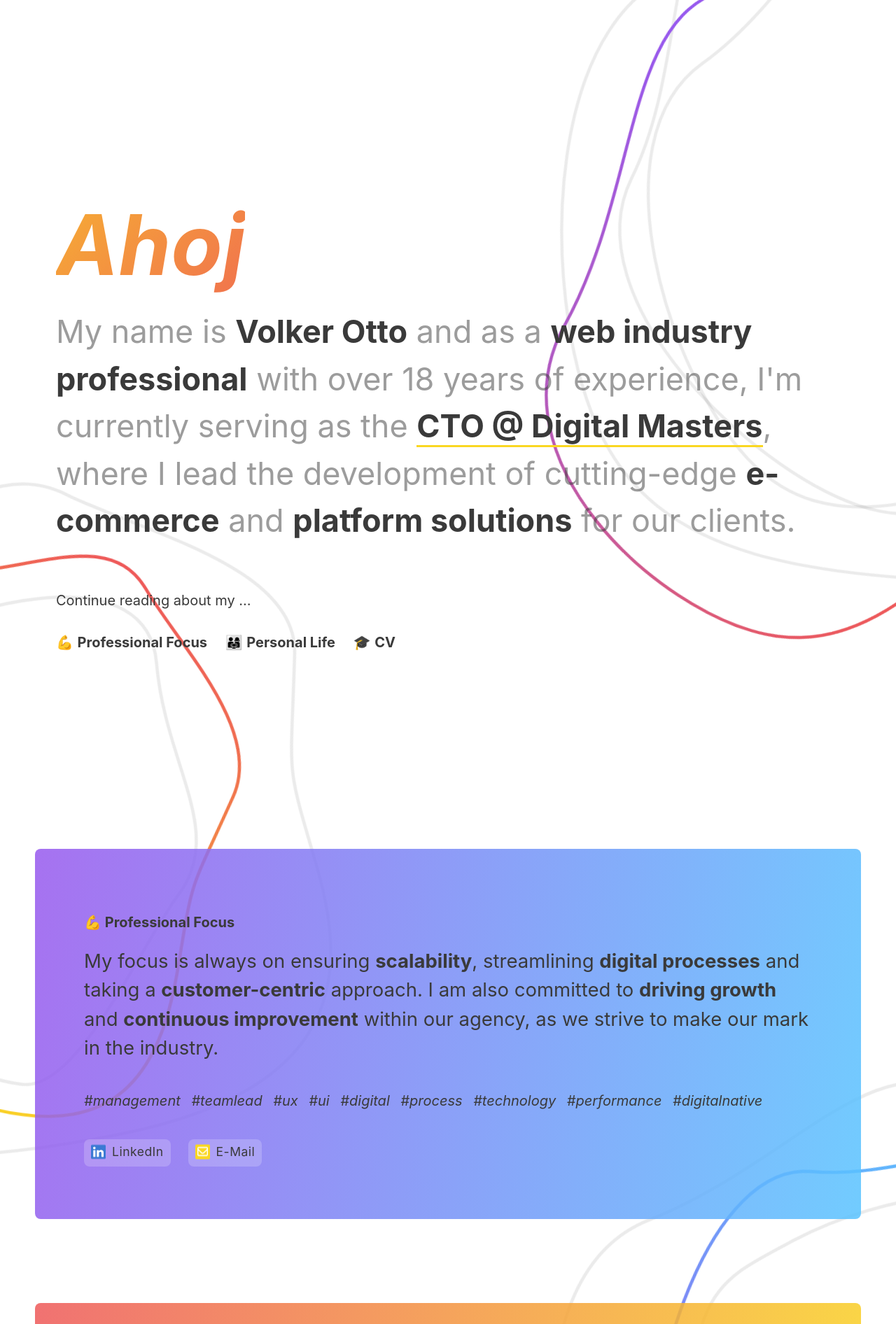
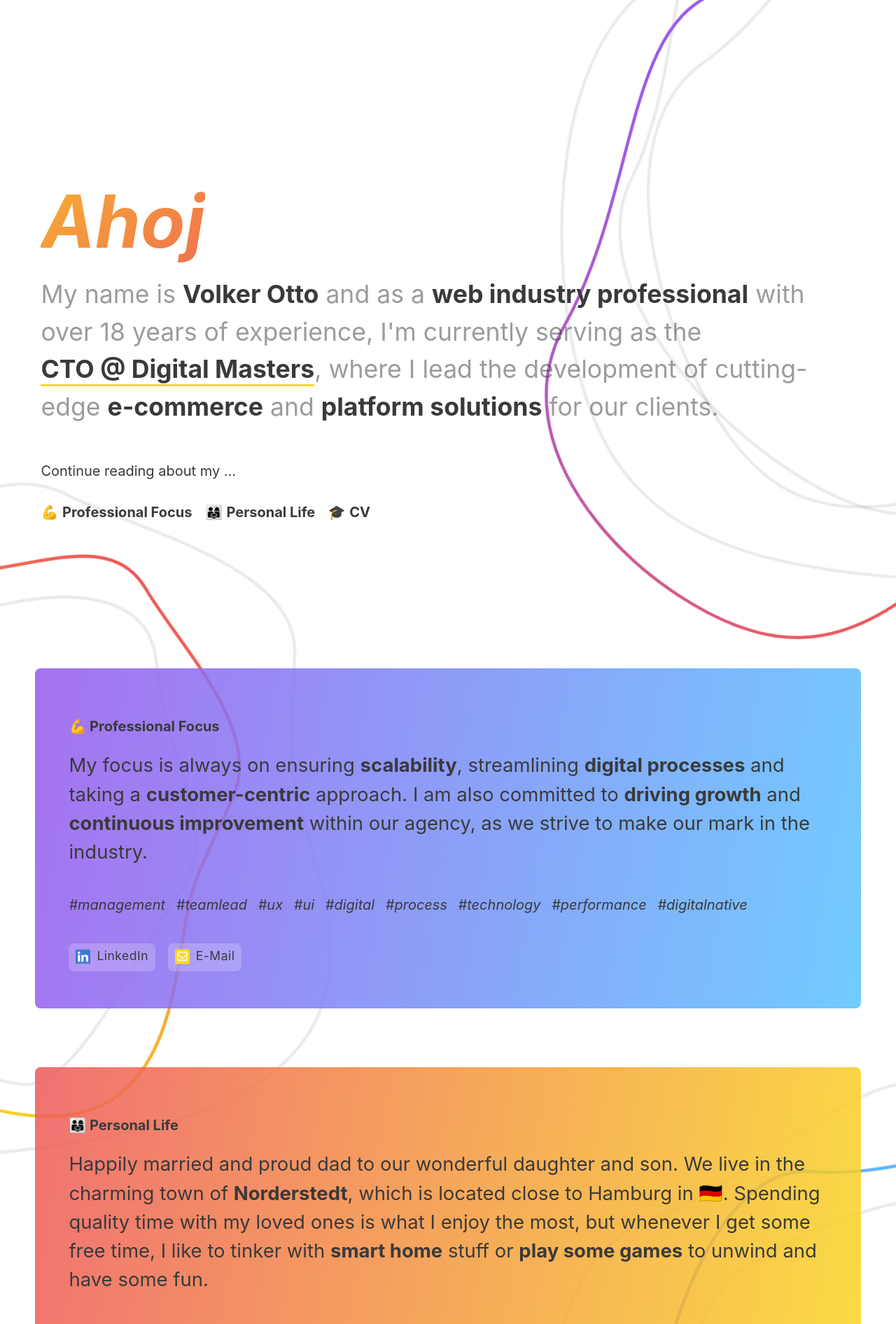
Before and after one commit to l4ci/l4ci.github.io, a Jekyll site: the page built from index.html, in a window 1280 px wide. Shown: the top 1892 px of the page at 70% size. Built offline with Jekyll 4.4.1, drawn with Linux system fonts in a browser that asks for light colours; Markdown is read by kramdown in place of the engine named in the settings; the list of posts is cut into pages by our own code.

Commit message:
refactor: modernize CSS with logical properties and clamp()
- Replace directional properties with logical equivalents (margin-inline, padding-block, inset)
- Use clamp() for fluid, responsive typography and spacing
- Replace multiple media queries with single clamp() declarations
- Improve RTL language support with logical properties
- Reduce CSS file size by ~80 lines while maintaining functionality
- Use text-align: start/end instead of left/right for better internationalization

```diff
--- a/assets/css/main.css
+++ b/assets/css/main.css
@@ -58,7 +58,7 @@
 }
 
 body {
-  margin: 0 auto;
+  margin-inline: auto;
   line-height: 1.5;
   font-family: Inter, -apple-system, BlinkMacSystemFont, "Segoe UI", Roboto, Helvetica, Arial, sans-serif, "Apple Color Emoji", "Segoe UI Emoji", "Segoe UI Symbol";
   color: var(--black);
@@ -141,65 +141,25 @@
  */
 .container {
   position: relative;
-  margin-left: auto;
-  margin-right: auto;
+  margin-inline: auto;
   max-width: 60rem;
-  padding: 2rem;
+  padding: clamp(2rem, 3vw + 1rem, 5rem);
   z-index: 1;
-}
-@media (min-width: 800px) {
-  .container {
-    padding: 2.5rem;
-  }
-}
-@media (min-width: 1000px) {
-  .container {
-    padding: 3rem;
-  }
-}
-@media (min-width: 1200px) {
-  .container {
-    padding: 4rem;
-  }
-}
-@media (min-width: 1400px) {
-  .container {
-    padding: 5rem;
-  }
 }
 .container-big {
   max-width: 74rem;
 }
 
 .px {
-  padding-top: 0.75rem;
-  padding-bottom: 0.75rem;
+  padding-block: clamp(0.75rem, 1.5vw, 1rem);
 }
-@media (min-width: 1000px) {
-  .px {
-    padding-top: 1rem;
-    padding-bottom: 1rem;
-  }
+
+.px-2 {
+  padding-block: clamp(1.25rem, 2vw, 2rem);
 }
-.px-2 {
-  padding-top: 1.25rem;
-  padding-bottom: 1.25rem;
-}
-@media (min-width: 1000px) {
-  .px-2 {
-    padding-top: 2rem;
-    padding-bottom: 2rem;
-  }
-}
+
 .px-3 {
-  padding-top: 2rem;
-  padding-bottom: 2rem;
-}
-@media (min-width: 1000px) {
-  .px-3 {
-    padding-top: 3rem;
-    padding-bottom: 3rem;
-  }
+  padding-block: clamp(2rem, 3vw, 3rem);
 }
 
 .lines-mask {
@@ -311,32 +271,12 @@
 .section {
   position: relative;
   contain: layout style;
-}
-@media (min-width: 800px) {
-  .section {
-    margin-top: 3rem;
-    margin-bottom: 3rem;
-  }
-}
-@media (min-width: 1000px) {
-  .section {
-    margin-top: 4rem;
-    margin-bottom: 4rem;
-  }
-}
-@media (min-width: 1200px) {
-  .section {
-    margin-top: 5rem;
-    margin-bottom: 5rem;
-  }
+  margin-block: clamp(0rem, 5vw, 5rem);
 }
 
 .section__bg {
   position: absolute;
-  top: 0.5rem;
-  left: 0.5rem;
-  bottom: 0.5rem;
-  right: 0.5rem;
+  inset: 0.5rem;
   z-index: -1;
   opacity: 0.85;
   transition: all var(--transition-normal);
@@ -363,12 +303,7 @@
   z-index: 1;
 }
 .section__text p {
-  font-size: var(--fs);
-}
-@media (min-width: 800px) {
-  .section__text p {
-    font-size: var(--fs-lead);
-  }
+  font-size: clamp(var(--fs), 1.5vw + 0.5rem, var(--fs-lead));
 }
 
 .section__subline {
@@ -391,12 +326,7 @@
 
 .header {
   position: relative;
-  padding: 10vh 0 5vh;
-}
-@media (min-width: 1000px) {
-  .header {
-    padding: 20vh 0 5vh;
-  }
+  padding-block: clamp(10vh, 15vw, 20vh) 5vh;
 }
 .header .header-text {
   position: relative;
@@ -428,33 +358,13 @@
   -webkit-text-fill-color: transparent;
   background-clip: text;
   text-fill-color: transparent;
-  font-size: 4rem;
+  font-size: clamp(4rem, 5vw + 2rem, 6rem);
   font-weight: bold;
   font-style: italic;
   animation: gradient 5s ease infinite;
 }
-@media (min-width: 800px) {
-  .header .headline {
-    font-size: 4.5rem;
-  }
-}
-@media (min-width: 1000px) {
-  .header .headline {
-    font-size: 5rem;
-  }
-}
-@media (min-width: 1200px) {
-  .header .headline {
-    font-size: 6rem;
-  }
-}
 .header p {
-  font-size: var(--fs-lead);
-}
-@media (min-width: 1000px) {
-  .header p {
-    font-size: var(--fs-hero);
-  }
+  font-size: clamp(var(--fs-lead), 2vw + 0.5rem, var(--fs-hero));
 }
 .header p a {
   border-color: var(--yellow);
@@ -478,12 +388,7 @@
 @media (min-width: 500px) {
   .header nav li {
     display: inline-block;
-    margin-right: 0.5rem;
-  }
-}
-@media (min-width: 1000px) {
-  .header nav li {
-    margin-right: 1rem;
+    margin-inline-end: clamp(0.5rem, 1vw, 1rem);
   }
 }
 .header nav a {
@@ -491,18 +396,18 @@
 }
 
 .hashtags {
-  margin: 2rem 0;
+  margin-block: 2rem;
   text-align: center;
 }
 @media (min-width: 1000px) {
   .hashtags {
-    text-align: left;
+    text-align: start;
   }
 }
 .hashtags li {
   display: inline-block;
   font-style: italic;
-  margin-right: 0.5rem;
+  margin-inline-end: 0.5rem;
 }
 .hashtags li::before {
   content: "#";
@@ -510,7 +415,7 @@
 
 dl {
   display: block;
-  margin: 1rem 0;
+  margin-block: 1rem;
 }
 dl dt {
   display: block;
@@ -520,41 +425,36 @@
   dl dt {
     display: inline-block;
     width: 30%;
-    text-align: right;
+    text-align: end;
   }
 }
 dl dd {
   display: block;
-  margin-bottom: 1rem;
+  margin-block-end: 1rem;
 }
 @media (min-width: 600px) {
   dl dd {
     display: inline-block;
     width: 60%;
-    margin-left: 5%;
+    margin-inline-start: 5%;
   }
 }
 
 .social-links {
   display: block;
-  margin: 2rem 0 0;
+  margin-block: 2rem 0;
   text-align: center;
   font-size: 0.875rem;
 }
 @media (min-width: 1000px) {
   .social-links {
-    text-align: left;
+    text-align: start;
   }
 }
 .social-links li {
   display: inline-block;
-  margin-right: 0.5rem;
-  margin-bottom: 0.25rem;
-}
-@media (min-width: 800px) {
-  .social-links li {
-    margin-right: 1rem;
-  }
+  margin-inline-end: clamp(0.5rem, 1vw, 1rem);
+  margin-block-end: 0.25rem;
 }
 .social-links li a {
   position: relative;
@@ -562,13 +462,14 @@
   vertical-align: middle;
   background: hsla(0, 0%, 100%, 0.2);
   border-radius: 8px;
-  padding: 0.25rem 0.5rem 0.25rem 2rem;
+  padding-block: 0.25rem;
+  padding-inline: 2rem 0.5rem;
   letter-spacing: 0.5px;
 }
 .social-links li img {
   position: absolute;
-  top: 50%;
-  left: 0.5rem;
+  inset-block-start: 50%;
+  inset-inline-start: 0.5rem;
   transform: translateY(-50%);
   width: 21px;
   height: 21px;
@@ -577,7 +478,7 @@
 .footer {
   position: relative;
   text-align: center;
-  margin-bottom: 0;
+  margin-block-end: 0;
 }
 
 .footer a {
@@ -600,7 +501,7 @@
   height: 8px;
   border-radius: 50%;
   background: var(--red);
-  margin-right: 0.5rem;
+  margin-inline-end: 0.5rem;
   animation: pulse 2s ease-in-out infinite;
   will-change: transform, opacity;
 }
```
